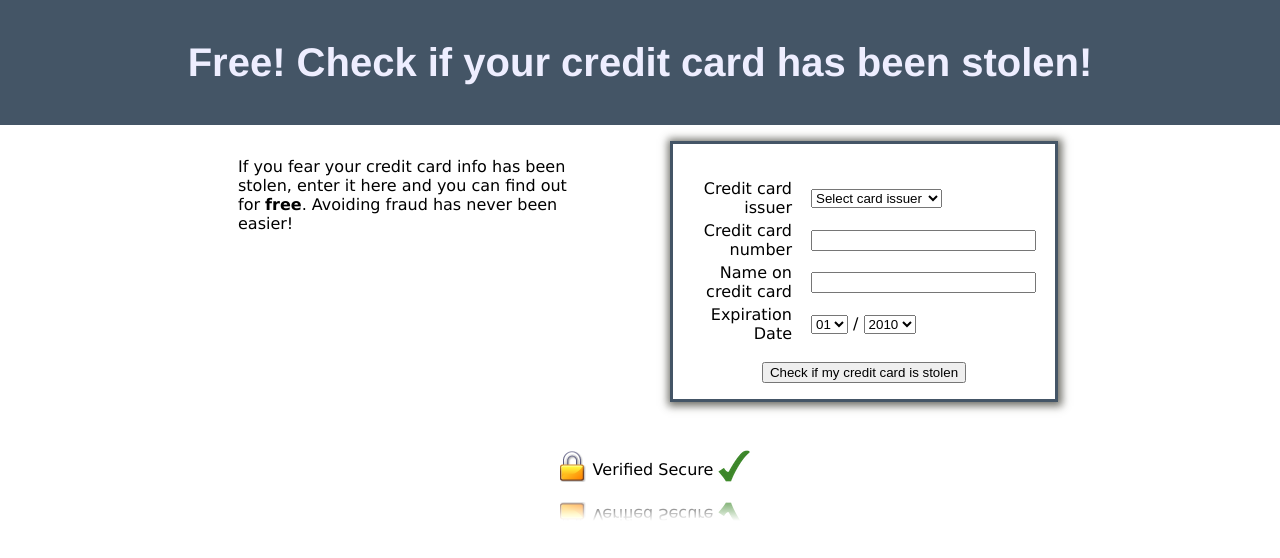
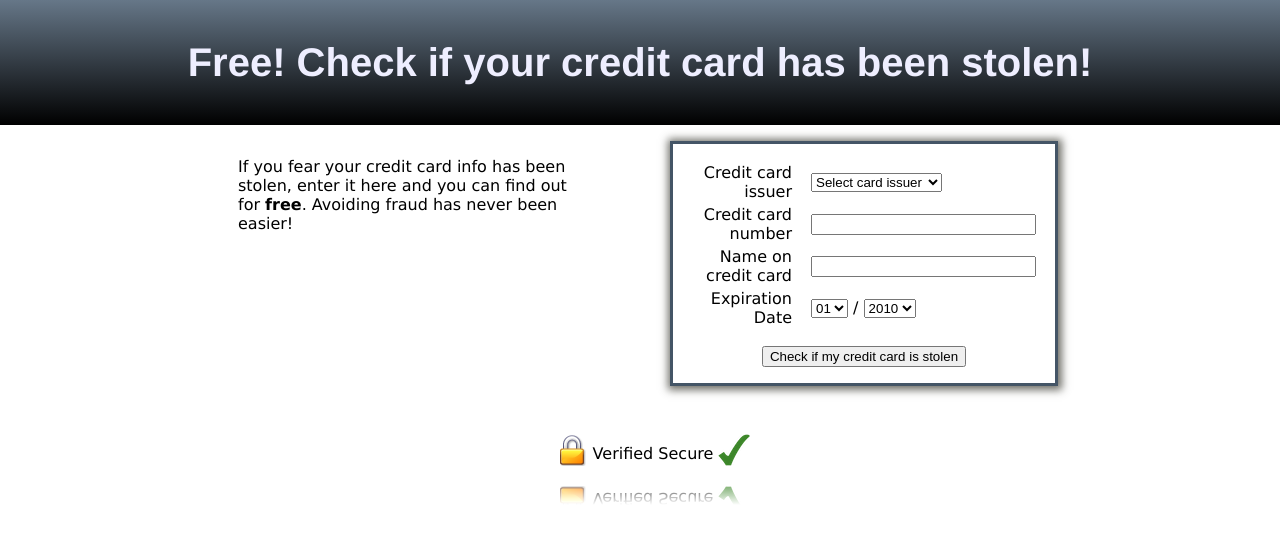
Before and after one commit to pquerna/darwintest, a plain HTML site: page index.html in a window 1280 px wide. Drawn offline with Linux system fonts and the light colour scheme.

Commit message:
Remove javascript and form. Add gradient.

```diff
--- a/gray.css
+++ b/gray.css
@@ -10,7 +10,7 @@ body {
 
 #header {
   font-family: Helvetica, Arial, sans-serif;
-  background: #456;
+  background: #456 -webkit-gradient(linear, left top, left bottom, from(#678), to(#000));
   text-align: center;
   color: #eef;
   font-size: 2.5em;
--- a/index.html
+++ b/index.html
@@ -1,19 +1,10 @@
 <html>
 <!--
+
 This site is intended to be a lesson for people who are susceptible to getting
 phished. The goal here is for no credit card information to ever be sent across
-the wire. There are a few things to accomplish this:
-
-- There are two forms. One for the credit card info and one for the submit
-  button. That way, clicking on the submit button doesn't submit any credit
-  card info.
-- If someone hits enter while one of the credit card info inputs is focused,
-  the browser will try to submit the form. To stop this, the onsubmit for the
-  credit card form calls got_to_check_page(), which changes window.location.href
-  to the "you have failed the test" page.
-- Unfortunately, if someone has JavaScript disabled and hits enter, there's
-  nothing we can do. To mitigate this, we want to only allow https.
-  That means getting an ssl cert.
+the wire. To accomplish this, all credit card info is outside the form. That
+way, clicking on the submit button doesn't submit any credit card info.
 
 Godaddy was smart enough to detect some evil keywords in the domain and require
 a human being to look at the site. If you are reading this, Godaddy: Our
@@ -29,13 +20,6 @@ see the "you have failed" message, visible here:
 <head>
   <title>Is Your Credit Card Stolen? Check for free!</title>
   <link rel="stylesheet" href="gray.css" type="text/css" />
-  <script type="text/javascript">
-  // Don't want to accidently submit the form when people hit enter
-    function go_to_check_page(event) {
-      window.location.href="check.html"
-      return(false)
-    }
-  </script>
 </head>
 <body>
 <h1 id="header">Free! Check if your credit card has been stolen!</h1>
@@ -44,7 +28,6 @@ see the "you have failed" message, visible here:
 If you fear your credit card info has been stolen, enter it here and you can find out for <strong>free</strong>. Avoiding fraud has never been easier!
 </p>
 <div id="card_form">
-<form onSubmit="return go_to_check_page(event);">
 <table>
   <tr>
     <td class="label"><label for="issuer">Credit card issuer</label></td>
@@ -158,7 +141,6 @@ If you fear your credit card info has been stolen, enter it here and you can fin
     </td>
   </tr>
 </table>
-</form>
 <!-- Start form here so credit card details aren't submitted. -->
 <form action="check.html">
   <input type="submit" value="Check if my credit card is stolen">
```
